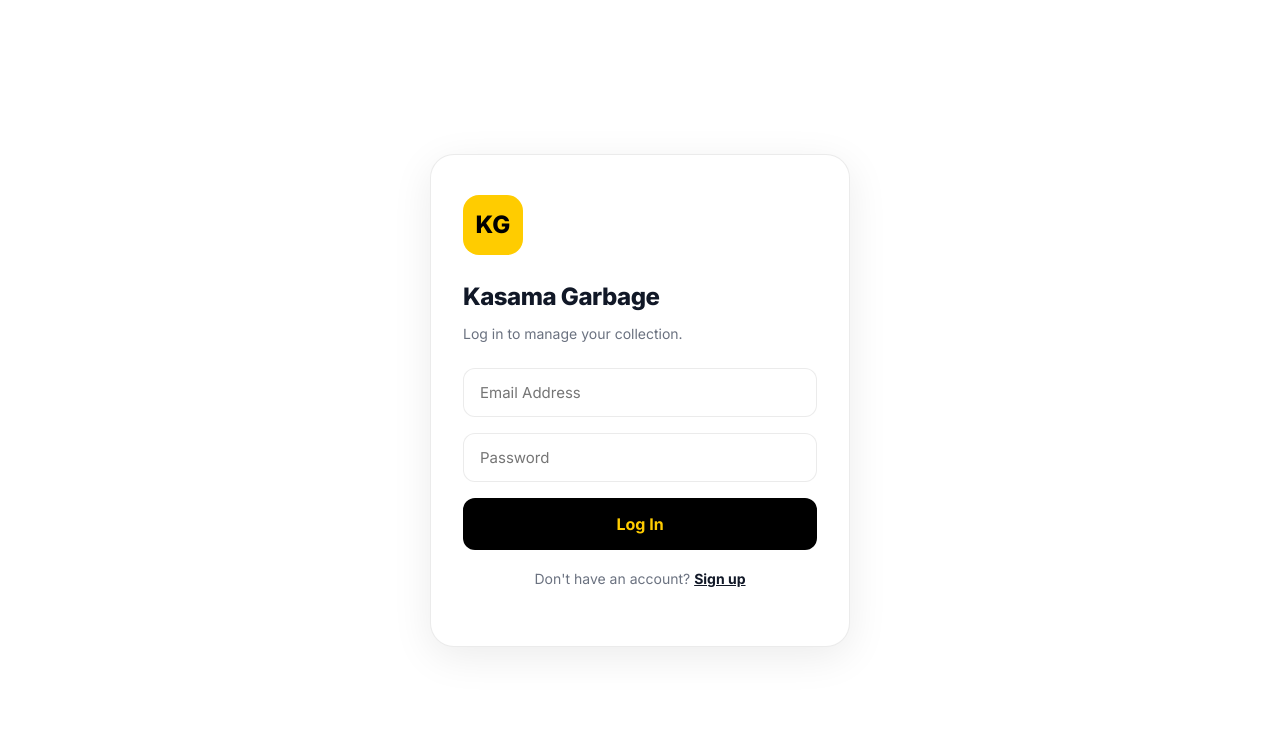
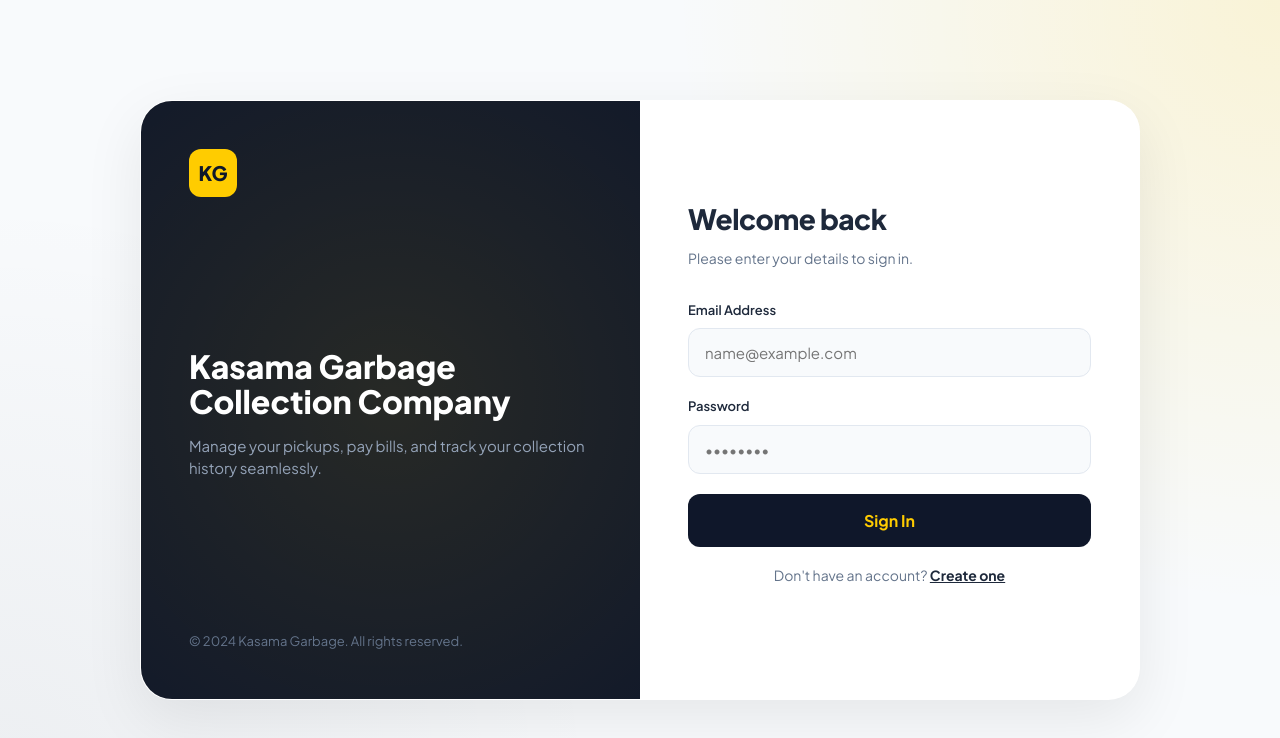
Before and after one commit to NorthernProvince/garbage-collection, a plain HTML site: page index.html in a window 1280 px wide. Drawn offline with nearby package versions, Linux system fonts and the light colour scheme.

Commit message:
Update index.html

```diff
--- a/index.html
+++ b/index.html
@@ -7,69 +7,118 @@
   <title>Kasama Garbage Collection Company</title>
   <script src="https://cdn.jsdelivr.net/npm/@supabase/supabase-js@2"></script>
   <style>
-    @import url('https://fonts.googleapis.com/css2?family=Inter:wght@400;500;600;700;800&display=swap');
+    @import url('https://fonts.googleapis.com/css2?family=Plus+Jakarta+Sans:wght@400;500;600;700;800&display=swap');
 
     :root {
-      --yellow: #FFCC00;
-      --black: #000000;
+      --primary: #FFCC00;
+      --primary-hover: #E6B800;
+      --dark: #0F172A;
       --white: #FFFFFF;
-      --gray-bg: #F4F6F8;
-      --border: rgba(0,0,0,0.08);
-      --text-main: #111827;
-      --text-muted: #6B7280;
+      --bg: #F8FAFC;
+      --border: #E2E8F0;
+      --text-main: #1E293B;
+      --text-muted: #64748B;
     }
 
-    * { box-sizing: border-box; margin: 0; padding: 0; font-family: 'Inter', sans-serif; }
-    body { background-color: var(--gray-bg); color: var(--text-main); line-height: 1.5; -webkit-font-smoothing: antialiased; }
+    * { box-sizing: border-box; margin: 0; padding: 0; font-family: 'Plus Jakarta Sans', sans-serif; }
+    body { background-color: var(--bg); color: var(--text-main); line-height: 1.5; -webkit-font-smoothing: antialiased; }
 
     /* --- SCREENS LAYOUT --- */
     .app-view { display: none; height: 100dvh; width: 100vw; overflow: hidden; }
     .app-view.active { display: flex; }
 
-    /* --- LOGIN SCREEN --- */
-    #auth-screen { align-items: center; justify-content: center; padding: 20px; background: var(--white); }
-    .login-card { background: var(--white); padding: 40px 32px; border-radius: 24px; width: 100%; max-width: 420px; box-shadow: 0 10px 40px rgba(0,0,0,0.08); border: 1px solid var(--border); }
+    /* --- PROFESSIONAL LOGIN SCREEN --- */
+    #auth-screen {
+      align-items: center;
+      justify-content: center;
+      padding: 20px;
+      background: radial-gradient(circle at top right, rgba(255,204,0,0.15), transparent 40%),
+                  radial-gradient(circle at bottom left, rgba(15,23,42,0.05), transparent 40%);
+      background-color: var(--bg);
+    }
 
-    .brand-logo { width: 60px; height: 60px; background: var(--yellow); border-radius: 16px; display: flex; align-items: center; justify-content: center; font-weight: 800; font-size: 24px; color: var(--black); margin-bottom: 24px; }
-    .brand-title { font-size: 24px; font-weight: 800; margin-bottom: 8px; letter-spacing: -0.5px; }
+    .login-container {
+      display: flex;
+      width: 100%;
+      max-width: 1000px;
+      height: 600px;
+      background: var(--white);
+      border-radius: 32px;
+      box-shadow: 0 20px 60px rgba(0,0,0,0.08);
+      overflow: hidden;
+      border: 1px solid rgba(255,255,255,0.5);
+      backdrop-filter: blur(20px);
+    }
 
-    input, select { width: 100%; padding: 14px 16px; border: 1px solid var(--border); border-radius: 12px; margin-bottom: 16px; font-size: 15px; background: var(--white); transition: border-color 0.2s; }
-    input:focus, select:focus { outline: none; border-color: var(--yellow); box-shadow: 0 0 0 3px rgba(255,204,0,0.2); }
+    .login-sidebar {
+      flex: 1;
+      background: var(--dark);
+      padding: 48px;
+      display: flex;
+      flex-direction: column;
+      justify-content: space-between;
+      position: relative;
+      overflow: hidden;
+    }
 
-    .btn { width: 100%; padding: 16px; background: var(--black); color: var(--yellow); border: none; border-radius: 12px; font-weight: 700; font-size: 16px; cursor: pointer; transition: transform 0.1s, opacity 0.2s; }
+    .login-sidebar::before {
+      content: '';
+      position: absolute;
+      top: -50%; left: -50%; width: 200%; height: 200%;
+      background: radial-gradient(circle, rgba(255,204,0,0.1) 0%, transparent 60%);
+      z-index: 0;
+    }
+
+    .login-form-area {
+      flex: 1;
+      padding: 48px;
+      display: flex;
+      flex-direction: column;
+      justify-content: center;
+      background: var(--white);
+    }
+
+    .brand-logo { width: 48px; height: 48px; background: var(--primary); border-radius: 12px; display: flex; align-items: center; justify-content: center; font-weight: 800; font-size: 20px; color: var(--dark); z-index: 1; }
+
+    .input-group { margin-bottom: 20px; }
+    .input-group label { display: block; font-size: 13px; font-weight: 600; color: var(--text-main); margin-bottom: 8px; }
+    input { width: 100%; padding: 14px 16px; border: 1.5px solid var(--border); border-radius: 12px; font-size: 15px; background: var(--bg); transition: all 0.2s; }
+    input:focus { outline: none; border-color: var(--primary); background: var(--white); box-shadow: 0 0 0 4px rgba(255,204,0,0.15); }
+
+    .btn { width: 100%; padding: 16px; background: var(--dark); color: var(--primary); border: none; border-radius: 12px; font-weight: 700; font-size: 16px; cursor: pointer; transition: transform 0.1s, opacity 0.2s; display: flex; justify-content: center; align-items: center; }
     .btn:active { transform: scale(0.98); }
     .btn:hover { opacity: 0.9; }
-    .btn-outline { background: transparent; color: var(--black); border: 1px solid var(--border); }
+    .btn-outline { background: transparent; color: var(--text-main); border: 1.5px solid var(--border); }
 
     /* --- CUSTOMER MOBILE APP --- */
-    #customer-app { flex-direction: column; background: var(--gray-bg); }
+    #customer-app { flex-direction: column; background: var(--bg); }
 
-    .mobile-container { width: 100%; max-width: 600px; margin: 0 auto; height: 100%; display: flex; flex-direction: column; background: var(--gray-bg); }
+    .mobile-container { width: 100%; max-width: 600px; margin: 0 auto; height: 100%; display: flex; flex-direction: column; background: var(--bg); box-shadow: 0 0 40px rgba(0,0,0,0.05); }
 
-    .top-header { background: var(--yellow); padding: 20px 24px; display: flex; justify-content: space-between; align-items: center; border-bottom: 1px solid rgba(0,0,0,0.1); }
+    .top-header { background: var(--white); padding: 20px 24px; display: flex; justify-content: space-between; align-items: center; border-bottom: 1px solid var(--border); }
 
     .main-content { flex: 1; padding: 24px; overflow-y: auto; padding-bottom: 100px; }
-    .card { background: var(--white); padding: 24px; border-radius: 20px; margin-bottom: 16px; box-shadow: 0 4px 15px rgba(0,0,0,0.03); border: 1px solid var(--border); }
-    .card-black { background: var(--black); color: var(--white); border: none; }
+    .card { background: var(--white); padding: 24px; border-radius: 20px; margin-bottom: 16px; box-shadow: 0 4px 15px rgba(0,0,0,0.02); border: 1px solid var(--border); }
+    .card-black { background: var(--dark); color: var(--white); border: none; box-shadow: 0 10px 25px rgba(15,23,42,0.2); }
 
     .bottom-nav { position: absolute; bottom: 0; left: 0; right: 0; background: var(--white); border-top: 1px solid var(--border); display: flex; justify-content: space-around; padding: 12px 16px; max-width: 600px; margin: 0 auto; }
     .nav-item { flex: 1; text-align: center; font-size: 13px; font-weight: 600; color: var(--text-muted); cursor: pointer; padding: 10px; border-radius: 12px; transition: all 0.2s; }
-    .nav-item.active { color: var(--black); background: rgba(0,0,0,0.04); }
+    .nav-item.active { color: var(--dark); background: rgba(255,204,0,0.15); }
 
     /* --- ADMIN DESKTOP DASHBOARD --- */
-    #admin-app { background: var(--gray-bg); }
-    .sidebar { width: 260px; background: var(--black); color: var(--white); display: flex; flex-direction: column; flex-shrink: 0; }
-    .sidebar-header { padding: 32px 24px; border-bottom: 1px solid rgba(255,255,255,0.1); }
+    #admin-app { background: var(--bg); }
+    .sidebar { width: 260px; background: var(--dark); color: var(--white); display: flex; flex-direction: column; flex-shrink: 0; }
+    .sidebar-header { padding: 32px 24px; border-bottom: 1px solid rgba(255,255,255,0.05); }
     .sidebar-menu { padding: 24px 16px; flex: 1; }
-    .menu-item { padding: 14px 20px; border-radius: 12px; font-weight: 600; color: #9CA3AF; margin-bottom: 8px; cursor: pointer; }
-    .menu-item.active { background: rgba(255, 204, 0, 0.1); color: var(--yellow); }
+    .menu-item { padding: 14px 20px; border-radius: 12px; font-weight: 600; color: #94A3B8; margin-bottom: 8px; cursor: pointer; }
+    .menu-item.active { background: rgba(255, 204, 0, 0.1); color: var(--primary); }
 
     .admin-main { flex: 1; padding: 40px; overflow-y: auto; }
     .admin-header { display: flex; justify-content: space-between; align-items: center; margin-bottom: 32px; }
 
-    .data-table { width: 100%; border-collapse: collapse; background: var(--white); border-radius: 16px; overflow: hidden; box-shadow: 0 4px 20px rgba(0,0,0,0.04); }
+    .data-table { width: 100%; border-collapse: collapse; background: var(--white); border-radius: 16px; overflow: hidden; box-shadow: 0 4px 20px rgba(0,0,0,0.03); border: 1px solid var(--border); }
     .data-table th, .data-table td { padding: 20px 24px; text-align: left; border-bottom: 1px solid var(--border); }
-    .data-table th { background: #FAFAFA; font-weight: 600; color: var(--text-muted); font-size: 13px; text-transform: uppercase; letter-spacing: 0.5px; }
+    .data-table th { background: var(--bg); font-weight: 600; color: var(--text-muted); font-size: 13px; text-transform: uppercase; letter-spacing: 0.5px; }
     .data-table tr:last-child td { border-bottom: none; }
     .status-badge { padding: 6px 14px; border-radius: 99px; font-size: 12px; font-weight: 700; text-transform: uppercase; display: inline-block; }
     .status-pending { background: #FEF3C7; color: #D97706; }
@@ -77,7 +126,7 @@
     .btn-sm { padding: 8px 16px; font-size: 13px; border-radius: 8px; width: auto; font-weight: 600; }
 
     /* --- MODALS --- */
-    .modal-overlay { display: none; position: fixed; top: 0; left: 0; right: 0; bottom: 0; background: rgba(0,0,0,0.6); z-index: 1000; align-items: center; justify-content: center; padding: 20px; backdrop-filter: blur(4px); }
+    .modal-overlay { display: none; position: fixed; top: 0; left: 0; right: 0; bottom: 0; background: rgba(15,23,42,0.6); z-index: 1000; align-items: center; justify-content: center; padding: 20px; backdrop-filter: blur(4px); }
     .modal-overlay.active { display: flex; animation: fadeIn 0.2s ease-out; }
     .modal { background: var(--white); padding: 40px 32px; border-radius: 24px; width: 100%; max-width: 380px; text-align: center; box-shadow: 0 24px 48px rgba(0,0,0,0.2); animation: slideUp 0.3s cubic-bezier(0.175, 0.885, 0.32, 1.275); }
     .modal-icon { width: 72px; height: 72px; border-radius: 50%; display: flex; align-items: center; justify-content: center; margin: 0 auto 24px; font-size: 36px; }
@@ -96,37 +145,67 @@
     @keyframes fadeIn { from { opacity: 0; } to { opacity: 1; } }
     @keyframes slideUp { from { opacity: 0; transform: translateY(30px); } to { opacity: 1; transform: translateY(0); } }
 
-    /* Responsive adjustments */
+    /* Mobile Responsiveness for Login */
     @media (max-width: 768px) {
+      .login-container { flex-direction: column; height: auto; border-radius: 24px; }
+      .login-sidebar { display: none; }
+      .login-form-area { padding: 32px 24px; }
+
       #admin-app { flex-direction: column; }
       .sidebar { width: 100%; flex-direction: row; justify-content: space-between; padding: 16px; }
       .sidebar-menu { display: flex; padding: 0; }
       .menu-item { margin-bottom: 0; padding: 10px; }
       .admin-main { padding: 20px; }
+      .data-table { display: block; overflow-x: auto; }
     }
   </style>
 </head>
 <body>
 
   <!-- ========================================== -->
-  <!-- 1. AUTH SCREEN                             -->
+  <!-- 1. PROFESSIONAL AUTH SCREEN                -->
   <!-- ========================================== -->
   <div id="auth-screen" class="app-view active">
-    <div class="login-card">
+    <div class="login-container">
+
+      <!-- Left Side (Desktop Only) -->
+      <div class="login-sidebar">
         <div class="brand-logo">KG</div>
-      <h1 class="brand-title">Kasama Garbage</h1>
-      <p class="text-sm text-muted mb-6">Log in to manage your collection.</p>
+        <div style="z-index: 1;">
+          <h1 style="color: var(--white); font-size: 32px; font-weight: 800; line-height: 1.1; margin-bottom: 16px;">Kasama Garbage Collection Company</h1>
+          <p style="color: #94A3B8; font-size: 15px;">Manage your pickups, pay bills, and track your collection history seamlessly.</p>
+        </div>
+        <div style="z-index: 1; color: #64748B; font-size: 13px;">
+          &copy; 2024 Kasama Garbage. All rights reserved.
+        </div>
+      </div>
 
-      <input type="email" id="email" placeholder="Email Address" required>
-      <input type="password" id="password" placeholder="Password" required>
+      <!-- Right Side (Form) -->
+      <div class="login-form-area">
+        <div style="margin-bottom: 32px;">
+          <h2 style="font-size: 28px; font-weight: 800; letter-spacing: -0.5px; margin-bottom: 8px;">Welcome back</h2>
+          <p class="text-sm text-muted">Please enter your details to sign in.</p>
+        </div>
 
-      <button class="btn" onclick="handleLogin()" id="login-btn">Log In</button>
+        <div class="input-group">
+          <label>Email Address</label>
+          <input type="email" id="email" placeholder="name@example.com" required>
+        </div>
+
+        <div class="input-group">
+          <label>Password</label>
+          <input type="password" id="password" placeholder="••••••••" required>
+        </div>
+
+        <button class="btn" onclick="handleLogin()" id="login-btn">Sign In</button>
 
         <div class="text-center mt-4">
           <span class="text-sm text-muted">Don't have an account? </span>
-        <span class="text-sm" style="font-weight: 700; cursor: pointer; text-decoration: underline;" onclick="handleSignUp()">Sign up</span>
+          <span class="text-sm" style="font-weight: 700; color: var(--text-main); cursor: pointer; text-decoration: underline;" onclick="handleSignUp()">Create one</span>
         </div>
         <p id="auth-error" style="color: #EF4444; font-size: 14px; margin-top: 16px; font-weight: 500; text-align: center;"></p>
+      </div>
+
     </div>
   </div>
 
@@ -138,22 +217,22 @@
 
       <header class="top-header">
         <div style="display: flex; align-items: center; gap: 12px;">
-          <div class="brand-logo" style="width: 40px; height: 40px; font-size: 16px; margin: 0; border-radius: 10px;">KG</div>
+          <div class="brand-logo" style="width: 40px; height: 40px; font-size: 16px; border-radius: 10px;">KG</div>
           <div>
             <div style="font-weight: 800; font-size: 16px; line-height: 1.2;">Kasama Garbage</div>
-            <div class="text-xs" id="cust-email" style="opacity: 0.6; font-weight: 500;">loading...</div>
+            <div class="text-sm text-muted" id="cust-email" style="font-weight: 500;">loading...</div>
           </div>
         </div>
-        <button class="btn btn-outline" style="width: auto; padding: 8px 16px; font-size: 13px; background: rgba(255,255,255,0.5); border: none;" onclick="handleLogout()">Log out</button>
+        <button class="btn btn-outline" style="width: auto; padding: 8px 16px; font-size: 13px; background: var(--bg); border: none;" onclick="handleLogout()">Log out</button>
       </header>
 
       <main class="main-content">
         <!-- HOME VIEW -->
         <div id="view-home">
           <div class="card card-black">
-            <h2 class="text-sm" style="text-transform: uppercase; margin-bottom: 8px; color: var(--yellow); font-weight: 700; letter-spacing: 1px;">Account Balance</h2>
+            <h2 class="text-sm" style="text-transform: uppercase; margin-bottom: 8px; color: var(--primary); font-weight: 700; letter-spacing: 1px;">Account Balance</h2>
             <div style="font-size: 36px; font-weight: 800; letter-spacing: -1px;">ZMW 0.00</div>
-            <p class="text-sm mt-2" style="opacity: 0.7;">Your next collection is scheduled soon.</p>
+            <p class="text-sm mt-2" style="color: #94A3B8;">Your next collection is scheduled soon.</p>
           </div>
 
           <div class="card">
@@ -162,7 +241,7 @@
             <button class="btn btn-outline" onclick="openPayModal()">Pay Bill</button>
           </div>
 
-          <h2 style="font-size: 20px; font-weight: 700; margin: 32px 0 16px;">Recent Requests</h2>
+          <h2 style="font-size: 20px; font-weight: 800; margin: 32px 0 16px;">Recent Requests</h2>
           <div id="requests-list"></div>
         </div>
 
@@ -201,10 +280,10 @@
   <div id="admin-app" class="app-view">
     <div class="sidebar">
       <div class="sidebar-header">
-        <div class="brand-logo" style="width: 44px; height: 44px; font-size: 18px; margin: 0; border-radius: 12px; background: var(--yellow);">KG</div>
+        <div class="brand-logo" style="background: var(--primary);">KG</div>
         <div>
           <div style="font-weight: 800; font-size: 16px; color: var(--white); margin-top: 12px;">Kasama Admin</div>
-          <div class="text-sm" id="admin-email" style="opacity: 0.6;">loading...</div>
+          <div class="text-sm text-muted" id="admin-email">loading...</div>
         </div>
       </div>
       <div class="sidebar-menu">
@@ -228,15 +307,19 @@
       <h2 style="font-size: 24px; font-weight: 800; margin-bottom: 8px;">Pay Bill</h2>
       <p class="text-sm text-muted mb-6">Enter the amount you wish to pay.</p>
 
-      <label class="text-sm" style="font-weight: 600;">Amount (ZMW)</label>
-      <input type="number" id="pay-amount" placeholder="e.g. 200" style="margin-top: 4px;">
+      <div class="input-group">
+        <label>Amount (ZMW)</label>
+        <input type="number" id="pay-amount" placeholder="e.g. 200">
+      </div>
 
-      <label class="text-sm" style="font-weight: 600;">Payment Method</label>
-      <select id="pay-method" style="margin-top: 4px;">
+      <div class="input-group">
+        <label>Payment Method</label>
+        <select id="pay-method" style="width: 100%; padding: 14px 16px; border: 1.5px solid var(--border); border-radius: 12px; font-size: 15px; background: var(--bg); font-family: inherit;">
           <option value="mtn_momo">MTN MoMo</option>
           <option value="airtel_money">Airtel Money</option>
           <option value="cash">Cash</option>
         </select>
+      </div>
 
       <div style="display: flex; gap: 12px; margin-top: 24px;">
         <button class="btn btn-outline" onclick="closePayModal()">Cancel</button>
@@ -285,12 +368,12 @@
       var password = document.getElementById('password').value;
       var btn = document.getElementById('login-btn');
       var errorEl = document.getElementById('auth-error');
-      btn.innerText = 'Logging in...'; errorEl.innerText = '';
+      btn.innerText = 'Signing in...'; errorEl.innerText = '';
 
       var res = await supabaseClient.auth.signInWithPassword({ email: email, password: password });
 
       if (res.error) {
-        errorEl.innerText = res.error.message; btn.innerText = 'Log In';
+        errorEl.innerText = res.error.message; btn.innerText = 'Sign In';
       } else {
         routeUser(res.data.user);
       }
@@ -317,10 +400,8 @@
       document.getElementById('auth-screen').classList.remove('active');
 
       var isAdmin = false;
-      // Check if user is admin via email (hardcoded for you)
       if (user.email === 'alphwila7@gmail.com') { isAdmin = true; }
 
-      // Or check via profiles table role
       var profRes = await supabaseClient.from('profiles').select('role').eq('id', user.id).single();
       if (profRes.data && profRes.data.role === 'owner_admin') { isAdmin = true; }
 
@@ -332,7 +413,6 @@
         document.getElementById('cust-email').innerText = user.email;
         document.getElementById('customer-app').classList.add('active');
 
-        // Safely fetch customer data
         var res = await supabaseClient.from('customers').select('*').eq('profile_id', user.id).single();
         if (res.data) { currentCustomer = res.data; }
 
```
Lines whose indentation alone changed are shown as unchanged.
